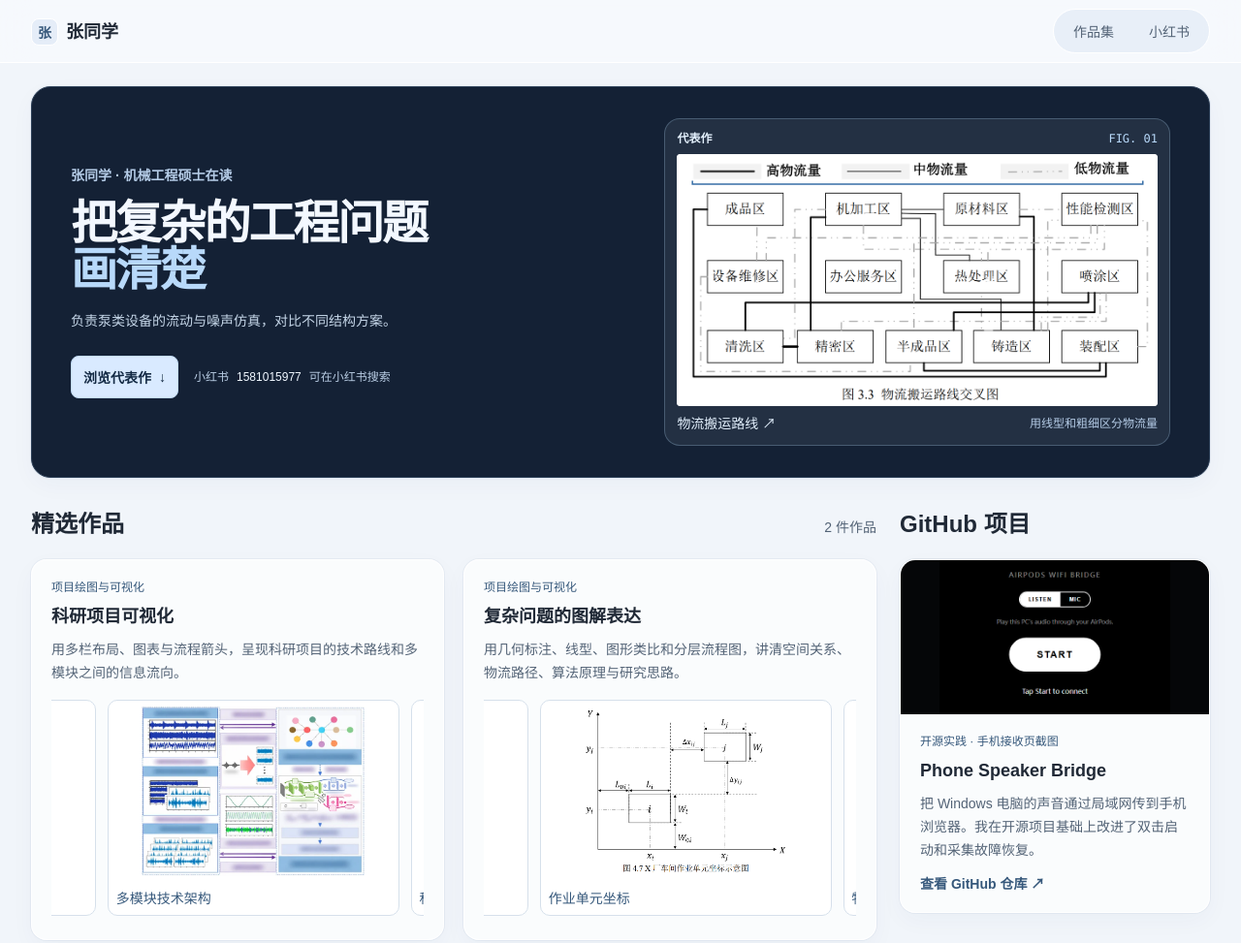
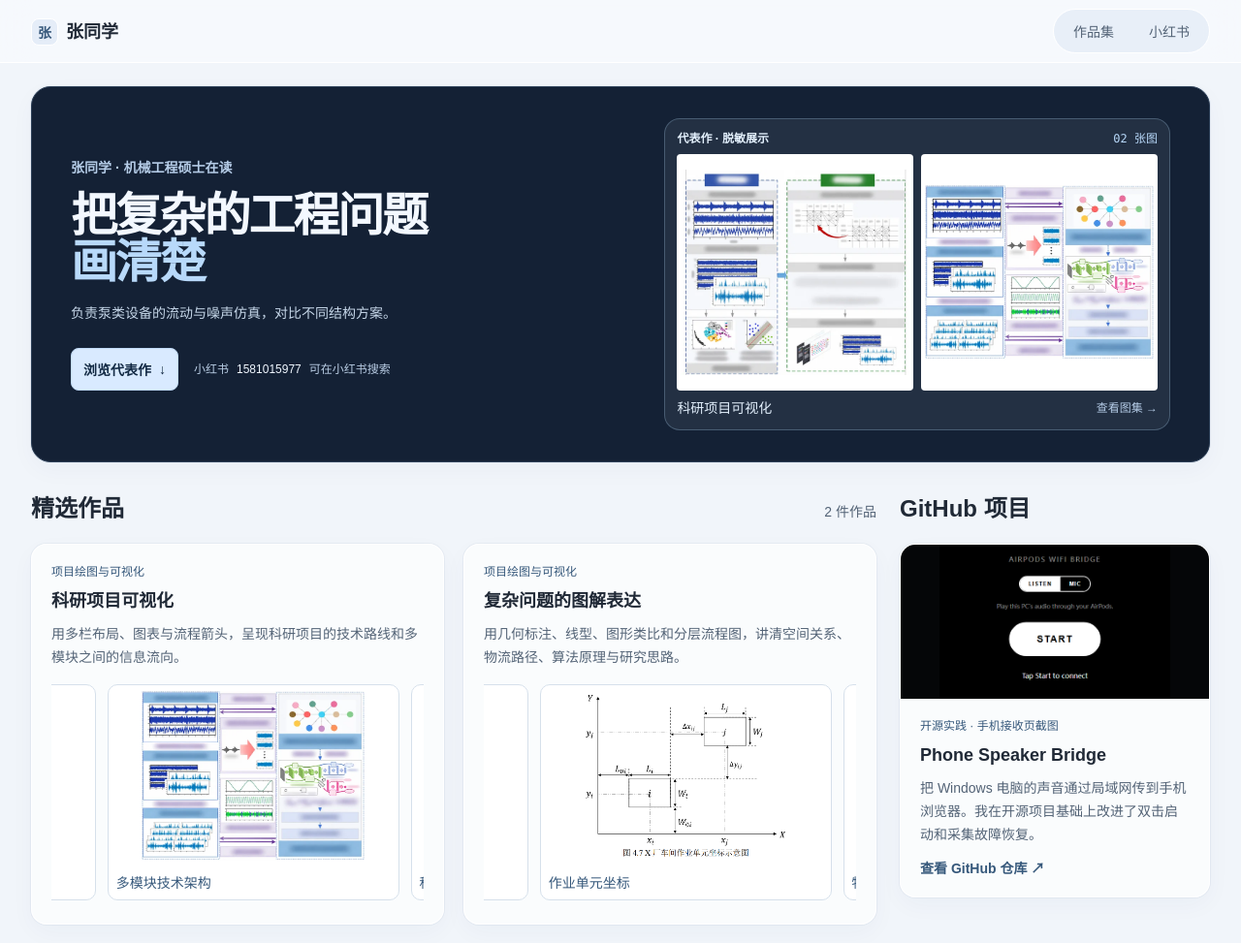
Before and after one commit to shaoyeaichangge/portfolio, a plain HTML site: page index.html in a window 1280 px wide. Shown: the top 973 px of the page at 97% size. Drawn offline with Linux system fonts and the light colour scheme.

Commit message:
Feature the research visualization gallery

```diff
--- a/index.html
+++ b/index.html
@@ -135,24 +135,19 @@ main { margin-block: 24px 32px; }
 .proof-header, .proof-caption { display: flex; align-items: center; justify-content: space-between; gap: 8px; }
 .proof-header { font-size: 12px; font-weight: 600; line-height: 16px; }
 .proof-number { color: #b8d9fa; font: 12px/16px ui-monospace, Consolas, monospace; }
-.proof-art { position: relative; display: block; overflow: hidden; border-radius: 4px; background: #fff; }
-.proof-art img { display: block; width: 100%; height: auto; }
-.proof-mark { position: absolute; inset: 0; width: 100%; height: 100%; pointer-events: none; }
-.proof-mark path {
-  fill: none;
-  stroke: #386fa7;
-  stroke-width: 1.5px;
-  vector-effect: non-scaling-stroke;
-  transform-origin: 2.6% 12%;
+.proof-art { display: grid; grid-template-columns: repeat(2, minmax(0, 1fr)); gap: 8px; }
+.proof-art img {
+  display: block;
+  width: 100%;
+  height: auto;
+  aspect-ratio: 1;
+  object-fit: contain;
+  padding: 4px;
+  border-radius: 4px;
+  background: #fff;
 }
 .proof-caption { font-size: 14px; line-height: 20px; }
 .proof-note { color: #b5cce7; font-size: 12px; line-height: 16px; }
-@media (prefers-reduced-motion: no-preference) {
-  .hero-proof:is(:hover, :focus-visible) .proof-mark path {
-    animation: proof-trace 500ms cubic-bezier(.22, 1, .36, 1) both;
-  }
-}
-@keyframes proof-trace { from { transform: scaleX(.04); opacity: 0; } }
 .portfolio-layout {
   display: grid;
   grid-template-columns: minmax(0, 1fr) minmax(250px, 320px);
@@ -282,19 +277,23 @@ main { margin-block: 24px 32px; }
       <p class="social" id="xiaohongshu"><span>小红书</span><span class="account">1581015977</span><span>可在小红书搜索</span></p>
     </div>
   </div>
-  <a class="hero-proof" href="./works/thesis-diagrams/logistics-routes.png" data-image-title="物流搬运路线">
-    <span class="proof-header"><span>代表作</span><span class="proof-number" aria-hidden="true">FIG. 01</span></span>
-    <span class="proof-art">
-      <img src="./works/thesis-diagrams/logistics-routes.png" width="1134" height="595" alt="以三种线型连接车间各区域的物流路线图">
-      <svg class="proof-mark" viewBox="0 0 1134 595" aria-hidden="true" focusable="false">
-        <path d="M37 63V71H1100V63"/>
-      </svg>
-    </span>
-    <span class="proof-caption">
-      <span>物流搬运路线 <span aria-hidden="true">↗</span></span>
-      <span class="proof-note">用线型和粗细区分物流量</span>
-    </span>
-  </a>
+  <div data-image-gallery>
+    <a class="hero-proof" href="./assets/research-workflow-redacted.png"
+      data-image-item data-image-title="科研项目流程" aria-label="查看科研项目可视化，两张脱敏图">
+      <span class="proof-header"><span>代表作 · 脱敏展示</span><span class="proof-number" aria-hidden="true">02 张图</span></span>
+      <span class="proof-art">
+        <img src="./assets/research-workflow-redacted-thumb.webp" width="640" height="574"
+          alt="用双栏组织波形、分析步骤和决策关系的科研流程图">
+        <img src="./assets/technical-architecture-redacted-thumb.webp" width="640" height="487"
+          alt="用三栏梳理时序曲线、节点关系和模块间信息流向的技术架构图">
+      </span>
+      <span class="proof-caption">
+        <span>科研项目可视化</span>
+        <span class="proof-note">查看图集 <span aria-hidden="true">→</span></span>
+      </span>
+    </a>
+    <a href="./assets/technical-architecture-redacted.png" data-image-item data-image-title="多模块技术架构" hidden>多模块技术架构</a>
+  </div>
 </section>
 <div class="portfolio-layout">
 <section class="catalog" id="works" aria-labelledby="works-title">
```
